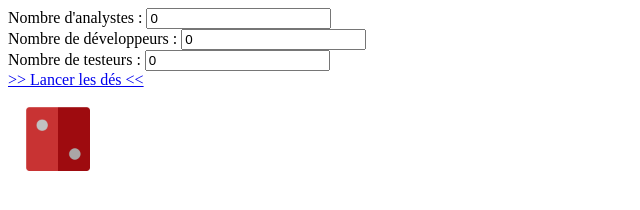
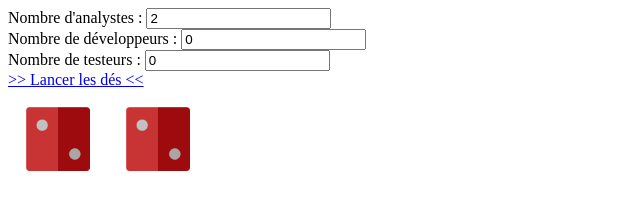
Before and after one commit to nrichand/dice4agilegame, a plain HTML site: page index.html in a window 1280 px wide. Both pictures are taken after a click on the link ">> Lancer les dés <<". Shown: the whole page, without its empty margins (0-640 px from the left). Drawn offline with Linux system fonts and the light colour scheme.

Commit message:
handle nb analyst

```diff
--- a/index.html
+++ b/index.html
@@ -5,19 +5,32 @@
     <title>Dice launcher</title>
 
     <script type = "text/javascript">
-       function launchDice() {
-          var img = new Image();
-          img.src = "dices/2-rouge.png";
-          img.width = "100";
+      function launchDice() {
           dicesElem = document.getElementById("dices");
-          dicesElem.appendChild(img);
-       }
+
+          var nbAnalyste = document.getElementById("analystes").value;
+          addRedDice(dicesElem, nbAnalyste);
+      }
+
+      function addRedDice(dicesElem, nbAnalyste){
+        for (var i = 0 ; i < nbAnalyste; i ++) {
+          dicesElem.appendChild(createDice());
+        }
+      }
+
+      function createDice() {
+        var img = new Image();
+        img.src = "dices/2-rouge.png";
+        img.width = "100";
+
+        return img;
+      }
     </script>
   </head>
   <body>
-    Nombre d'analystes : <input type="text" value="0"><br />
-    Nombre de développeurs : <input type="text" value="0"><br />
-    Nombre de testeurs : <input type="text" value="0"> <br />
+    Nombre d'analystes : <input id="analystes" type="text" value="2"><br />
+    Nombre de développeurs : <input id="devs" type="text" value="0"><br />
+    Nombre de testeurs : <input id="tests" type="text" value="0"> <br />
 
     <a href="#" onclick = "launchDice()"> >> Lancer les dés << </a> <br />
 
```
